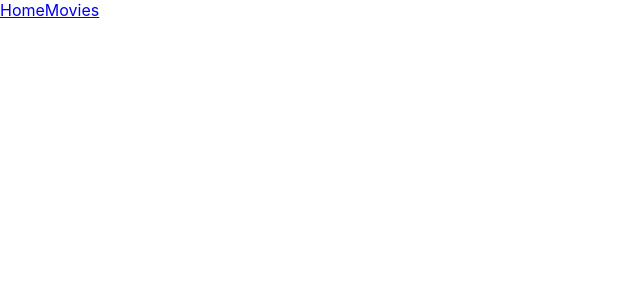
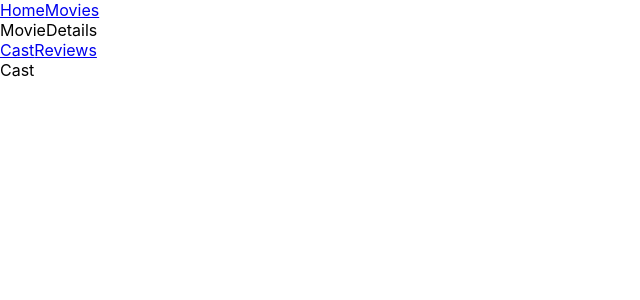
Before and after one commit to mantr88/goit-react-hw-05-movies, a React (Create React App) app: page /goit-react-hw-05-movies/movies/movie-1/cast in a window 1280 px wide. Before the commit this address had no page. Shown: the top 300 px of the page, without its empty margins (0-640 px from the left). Built offline with nearby package versions, Linux system fonts and the light colour scheme.

Commit message:
added routes

```diff
--- /dev/null
+++ b/src/Pages/MovieDetails.jsx
@@ -0,0 +1,14 @@
+import { Link, Outlet } from 'react-router-dom';
+
+const MovieDetails = () => {
+  return (
+    <div>
+      <div>MovieDetails</div>
+      <Link to="cast">Cast</Link>
+      <Link to="reviews">Reviews</Link>
+      <Outlet />
+    </div>
+  );
+};
+
+export default MovieDetails;
--- a/src/Pages/Movies.jsx
+++ b/src/Pages/Movies.jsx
@@ -1,3 +1,5 @@
+import { Link } from 'react-router-dom';
+
 const Movies = () => {
   return (
     <main>
@@ -5,6 +7,17 @@ const Movies = () => {
         <input type="text"></input>
         <button type="submit"></button>
       </form>
+      <div>
+        {['movie-1', 'movie-2', 'movie-3', 'movie-4', 'movie-5', 'movie-6'].map(
+          movie => {
+            return (
+              <Link key={movie} to={`${movie}`}>
+                {movie}
+              </Link>
+            );
+          }
+        )}
+      </div>
     </main>
   );
 };
--- a/src/components/App.jsx
+++ b/src/components/App.jsx
@@ -3,6 +3,9 @@ import { Routes, Route, NavLink } from 'react-router-dom';
 
 const Home = lazy(() => import('../Pages/Home'));
 const Movies = lazy(() => import('../Pages/Movies'));
+const MovieDetails = lazy(() => import('../Pages/MovieDetails'));
+const Cast = lazy(() => import('../components/Cast'));
+const Reviews = lazy(() => import('../components/Reviews'));
 
 export const App = () => {
   return (
@@ -17,6 +20,10 @@ export const App = () => {
         <Routes>
           <Route path="/" element={<Home />} />
           <Route path="/movies" element={<Movies />} />
+          <Route path="/movies/:movieId" element={<MovieDetails />}>
+            <Route path="cast" element={<Cast />} />
+            <Route path="reviews" element={<Reviews />} />
+          </Route>
         </Routes>
       </Suspense>
     </div>
--- /dev/null
+++ b/src/components/Cast.jsx
@@ -0,0 +1,5 @@
+const Cast = () => {
+  return <div>Cast</div>;
+};
+
+export default Cast;
--- /dev/null
+++ b/src/components/Reviews.jsx
@@ -0,0 +1,5 @@
+const Reviews = () => {
+  return <div>Reviews</div>;
+};
+
+export default Reviews;
```
